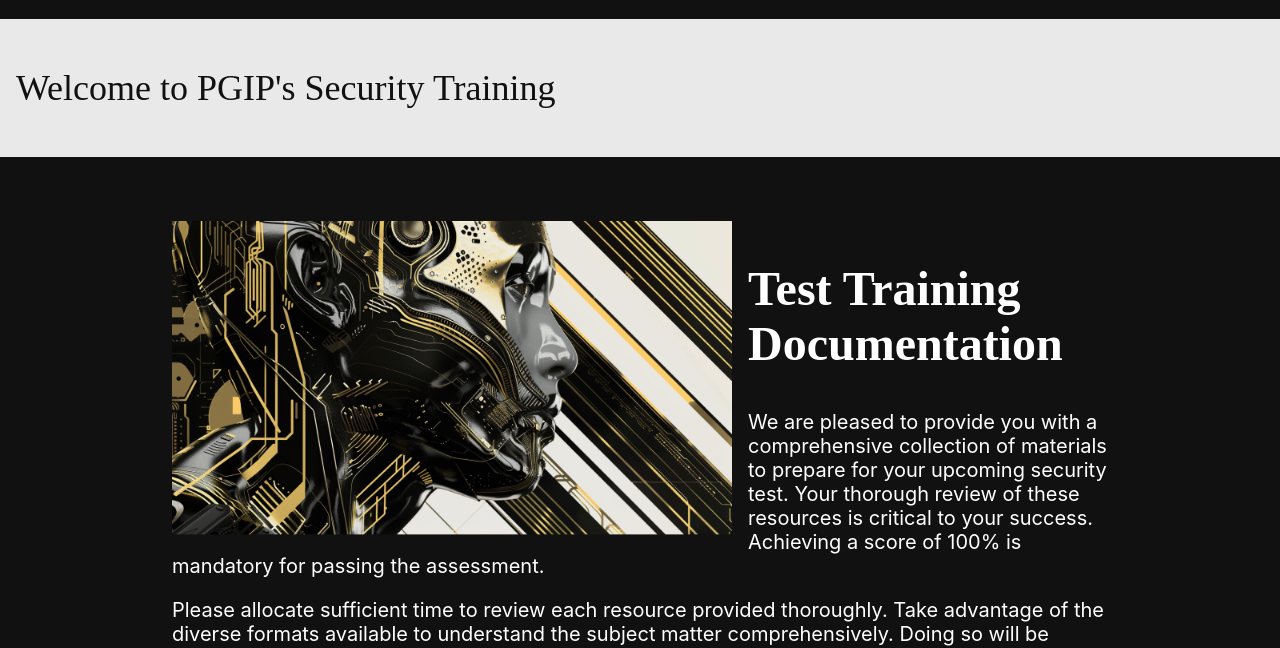
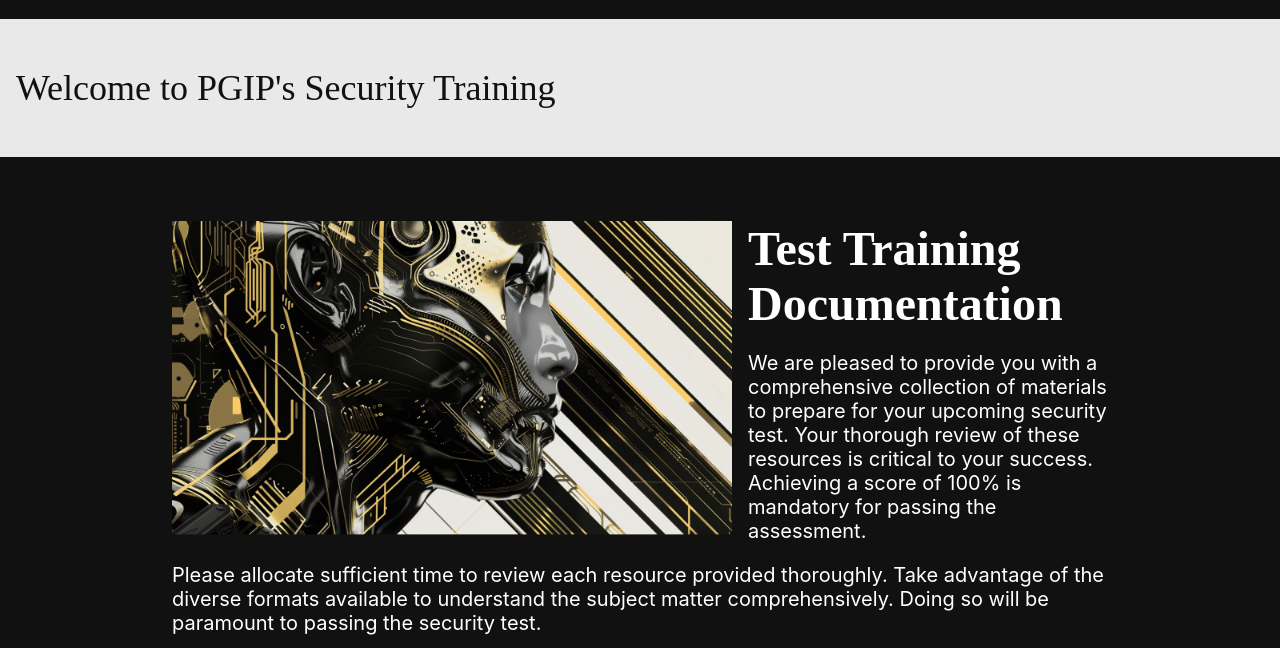
Before and after one commit to PGIPTech/Security_Training, a plain HTML site: page src/pages/documentation.html in a window 1280 px wide. Shown: the part 117-765 px from the top of the page. Drawn offline with Linux system fonts and the light colour scheme.

Commit message:
MiguelCampos

```diff
--- a/src/pages/documentation.html
+++ b/src/pages/documentation.html
@@ -71,6 +71,10 @@
         strong {
             margin-block-end: 0;
         }
+        .blurb h2 {
+            margin-top: 0px;
+            margin-bottom: 0px;
+        }
 
         @media (min-width: 600px) {
             ul {
```
